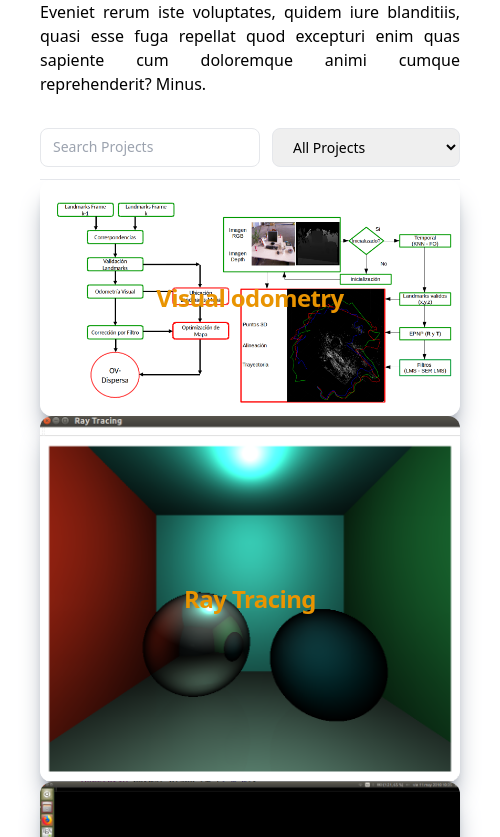
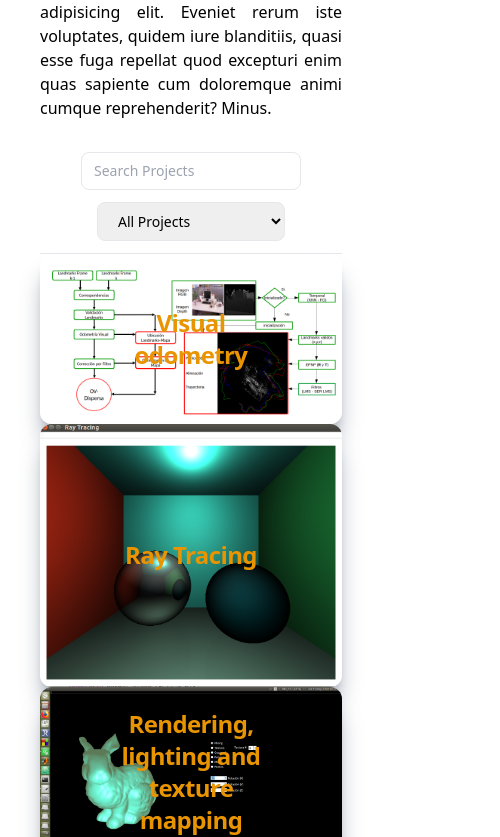
Before and after one commit to Noryab/portfolio, a Next.js app: page / in a window 390 px wide. Shown: the part 3807-4644 px from the top of the page, 500 px wide, since content can reach past the window. Built offline with nearby package versions, Linux system fonts and the light colour scheme.

Commit message:
fix: responsive filter search projects

```diff
--- a/src/components/projects/Projects.jsx
+++ b/src/components/projects/Projects.jsx
@@ -28,14 +28,16 @@ const Projects = () => {
       <div
         className="
                         flex
-                        justify-between
+                        flex-wrap
+                        justify-center
+                        sm:justify-between
                         border-b border-primary-light
                         dark:border-secondary-dark
                         pb-3
                         gap-3
                         "
       >
-        <div className="flex justify-between gap-2">
+        <div className="flex flex-wrap sm:justify-between gap-2">
           <span
             className="
                                 hidden
```
